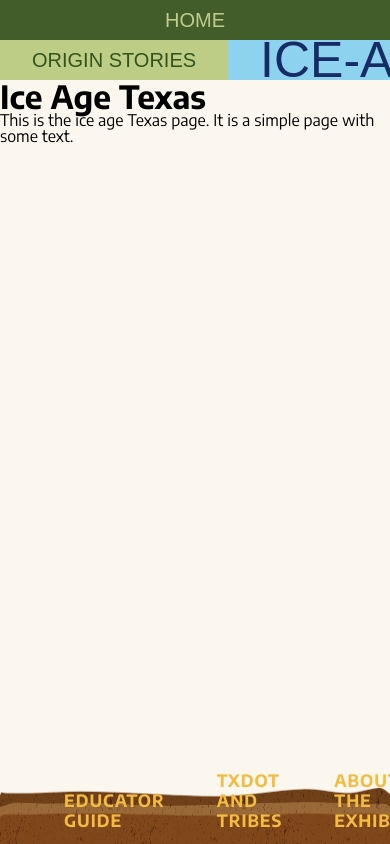
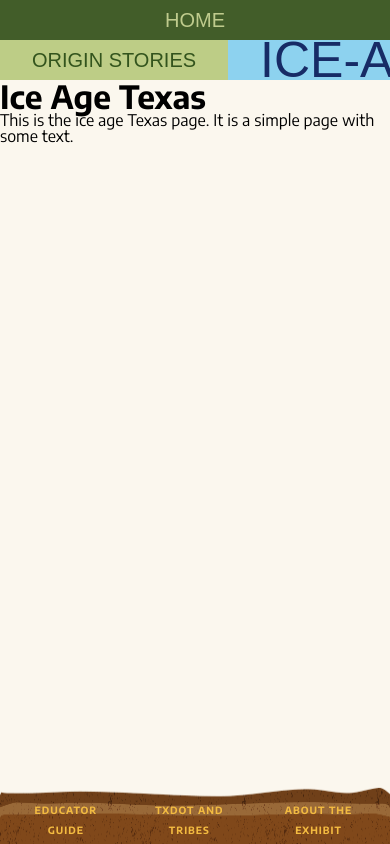
Before and after one commit to scottdickerson/paleoindian-site, a Next.js app: page /stories/ice-age-texas in a window 390 px wide. Built offline with nearby package versions, Linux system fonts and the light colour scheme; a web font is replaced by a local one.

Commit message:
fix(footer): handle better on mobile screens

```diff
--- a/src/components/story-page.tsx
+++ b/src/components/story-page.tsx
@@ -24,7 +24,7 @@ export const StoryPage = ({ children }: PropsWithChildren) => {
         <StoryPageContext.Provider
             value={{ highlightedSection, setHighlightedSection }}
         >
-            <section className={styles.storyPage}>{children}</section>;
+            <section className={styles.storyPage}>{children}</section>
         </StoryPageContext.Provider>
     )
 }
--- a/src/pages/_app.tsx
+++ b/src/pages/_app.tsx
@@ -32,6 +32,7 @@ export default function App({ Component, pageProps }: AppProps) {
                     font-family: ${encodeSans.style.fontFamily};
                 }
             `}</style>
+            <div style={{ display: 'flex', flexDirection: 'column' }}>
                 {isPageAStory(pathname) && (
                     <header>
                         <StoryNavigation
@@ -49,6 +50,7 @@ export default function App({ Component, pageProps }: AppProps) {
                     <Component {...pageProps} />
                 </main>
                 {isPageAStory(pathname) && <Footer></Footer>}
+            </div>
         </TooltipProvider>
     )
 }
--- a/src/styles/Footer.module.scss
+++ b/src/styles/Footer.module.scss
@@ -1,11 +1,19 @@
 .footer {
-    position: fixed;
-    bottom: 0;
-    left: 0;
-    right: 0;
+    position: relative;
     height: 60px;
     text-transform: uppercase;
 }
+
+@media screen and (min-height: $full_chrome_height) {
+    .footer {
+        position: fixed;
+        bottom: 0;
+        left: 0;
+        right: 0;
+    }
+}
+
+
 .footerNav {
     display: flex;
     flex-direction: column;
@@ -19,8 +27,9 @@
     justify-content: space-between;
     gap: 20px;
     height: 100%;
-    padding: 0 3rem;
-    font-size: 17px;
+    padding: 0 1rem;
+    font-size: 10px;
+    text-align: center;
     font-weight: $font_extrabold;
     color: $section_title_background_color;
     line-height: 20px;
@@ -37,7 +46,7 @@
         display:flex;
         flex-direction: column;
         justify-content: flex-end;
-        padding-bottom: 14px;
+        padding-bottom: 4px;
     }
     &:hover {
         color: $section_title_background_color;
@@ -45,6 +54,16 @@
 
 }
 
+@media screen and (min-width: $tablet-breakpoint) {
+    .footerLinks {
+        font-size: 17px;
+        padding: 0 3rem;
+        a {
+            padding-bottom: 14px;
+        }
+    }
+}
+
 .footerImage {
     z-index: 1;
 }
--- a/src/styles/StoryPage.module.scss
+++ b/src/styles/StoryPage.module.scss
@@ -13,6 +13,6 @@
         margin-right: $toc_width; // only save space if the toc is visible
     }
     overflow-x: hidden;
-    padding-top: 56px;
-    padding-bottom: 10rem;
+    padding-top: 32px; // smaller than the XD because it looks better on mobile
+    padding-bottom: 56px;
 }
--- a/src/styles/variables.scss
+++ b/src/styles/variables.scss
@@ -1,6 +1,8 @@
 $mobile-breakpoint: 480px;
 $tablet-breakpoint: 768px;
 $desktop-breakpoint: 1024px;
+
+$full_chrome_height: 800px;
 
 $toc_width: 257px;
 $toc_height: 775px;
```
Also changed, not shown: 1 other file (tests, documents, lock files or other folders). Lines whose indentation alone changed are shown as unchanged.
